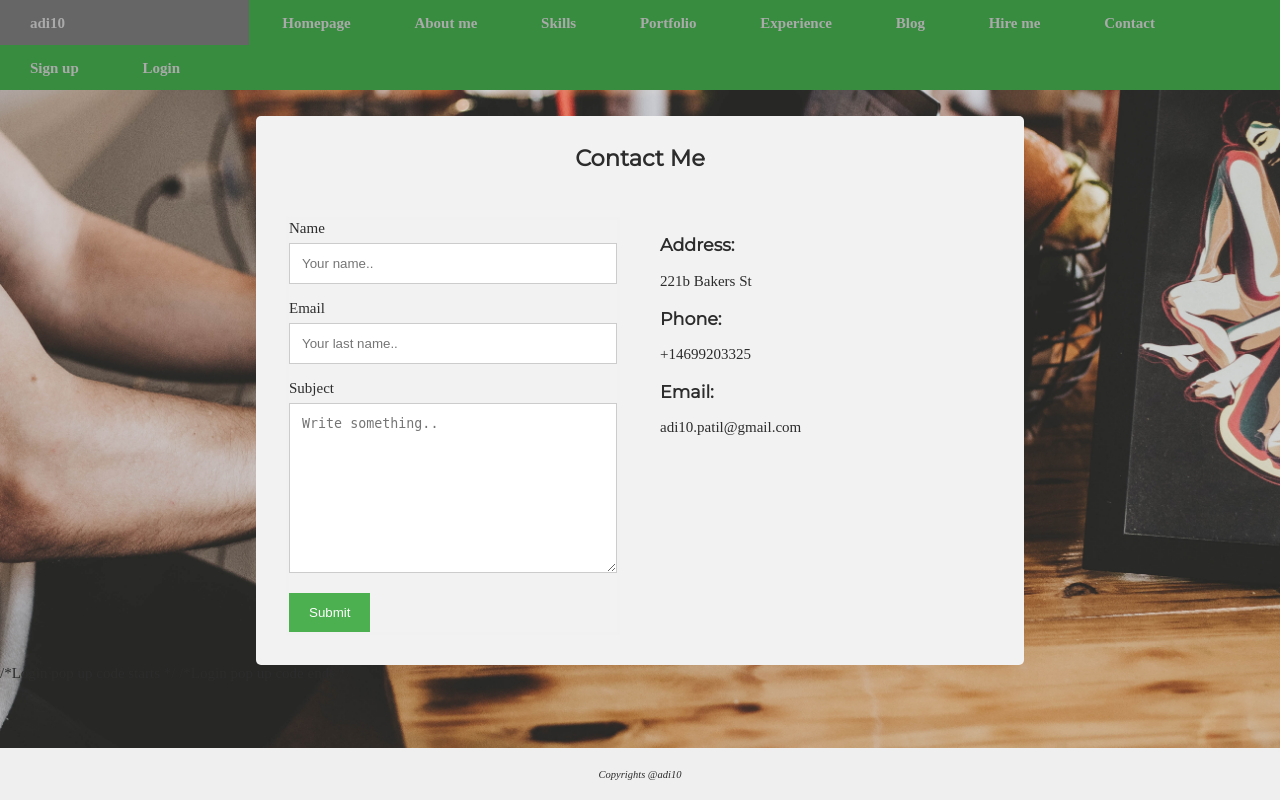
After one commit to aditpatil10/Portfolio, a PHP site: page /contact.html in a window 1280 px wide. The commit adds this page. Run offline with PHP 8.4, Linux system fonts and the light colour scheme.

Commit message:
Add [contact page]

```diff
--- /dev/null
+++ b/contact.html
@@ -0,0 +1,213 @@
+<!DOCTYPE html>
+<html lang="en">
+  <head>
+    <meta charset="UTF-8" />
+    <meta name="viewport" content="width=device-width, initial-scale=1.0" />
+    <meta http-equiv="X-UA-Compatible" content="ie=edge" />
+    <title>Contact me</title>
+    <link rel="stylesheet" href="css/portfolio.css" />
+    <link
+      href="https://fonts.googleapis.com/css?family=Montserrat&display=swap"
+      rel="stylesheet"
+    />
+    <link
+      rel="stylesheet"
+      href="https://cdnjs.cloudflare.com/ajax/libs/font-awesome/4.7.0/css/font-awesome.min.css"
+    />
+  </head>
+  <body class="home">
+    <nav>
+      <ul>
+        <li style="padding-right: 12%"><a href="#home">adi10</a></li>
+        <li><a href="#home">Homepage</a></li>
+        <li><a href="#news">About me</a></li>
+        <li><a href="#contact">Skills</a></li>
+        <li><a href="#contact">Portfolio</a></li>
+        <li><a href="#contact">Experience</a></li>
+        <li><a href="#contact">Blog</a></li>
+        <li><a href="#contact">Hire me</a></li>
+        <li><a href="#contact">Contact</a></li>
+        <li>
+          <a
+            href="#contact"
+            onclick="document.getElementById('id02').style.display='block'"
+            >Sign up</a
+          >
+        </li>
+        <li>
+          <a
+            href="#"
+            onclick="document.getElementById('id01').style.display='block'"
+            >Login</a
+          >
+        </li>
+      </ul>
+    </nav>
+
+    <div class="container">
+      <div style="text-align:center">
+        <h2><b>Contact Me</b></h2>
+      </div>
+      <div class="row">
+        <div class="column">
+          <form action="/action_page.php">
+            <label for="fname">Name</label>
+            <input
+              type="text"
+              id="fname"
+              name="firstname"
+              placeholder="Your name.."
+            />
+            <label for="CEmail">Email</label>
+            <input
+              type="text"
+              id="CEmail"
+              name="lastname"
+              placeholder="Your last name.."
+            />
+            <label for="subject">Subject</label>
+            <textarea
+              id="subject"
+              name="subject"
+              placeholder="Write something.."
+              style="height:170px"
+            ></textarea>
+            <input type="submit" value="Submit" />
+          </form>
+        </div>
+        <div class="column">
+          <h3>Address:</h3>
+          <p>221b Bakers St</p>
+          <h3>Phone:</h3>
+          <p>+14699203325</p>
+          <h3>Email:</h3>
+          <p>adi10.patil@gmail.com</p>
+        </div>
+      </div>
+    </div>
+
+    /*Login pop up code starts */
+
+    <!-- The Modal -->
+    <div id="id01" class="modal">
+      <span
+        onclick="document.getElementById('id01').style.display='none'"
+        class="close"
+        title="Close Modal"
+        >&times;</span
+      >
+
+      <!-- Modal Content -->
+      <form class="modal-content animate" action="/action_page.php">
+        <div style="padding: 2%">
+          <h1>Log in</h1>
+        </div>
+
+        <div class="container">
+          <label for="uname"><b>Username</b></label>
+          <input
+            type="text"
+            placeholder="Enter Username"
+            name="uname"
+            required
+          />
+
+          <label for="psw"><b>Password</b></label>
+          <input
+            type="password"
+            placeholder="Enter Password"
+            name="psw"
+            required
+          />
+
+          <button type="submit">Login</button>
+          <label>
+            <input type="checkbox" checked="checked" name="remember" /> Remember
+            me
+          </label>
+        </div>
+
+        <div class="container" style="background-color:#f1f1f1">
+          <button
+            type="button"
+            onclick="document.getElementById('id01').style.display='none'"
+            class="cancelbtn"
+          >
+            Cancel
+          </button>
+          <span class="psw">Forgot <a href="#">password?</a></span>
+        </div>
+      </form>
+    </div>
+
+    /*Login pop up code ends */
+
+    <!-- The Modal -->
+    <div id="id02" class="modal">
+      <span
+        onclick="document.getElementById('id02').style.display='none'"
+        class="close"
+        title="Close Modal"
+        >&times;</span
+      >
+
+      <!-- Modal Content -->
+      <form class="modal-content animate" action="/action_page.php">
+        <div style="padding: 2%">
+          <h1>Check in</h1>
+        </div>
+
+        <div class="container">
+          <label for="name"><b>Name</b></label>
+          <input type="text" placeholder="Enter name" name="name" required />
+
+          <label for="lname"><b>Last name</b></label>
+          <input
+            type="text"
+            placeholder="Enter Last name"
+            name="lname"
+            required
+          />
+          <label for="email"><b>Email</b></label>
+          <input type="text" placeholder="Enter Email" name="email" required />
+          <label for="usern"><b>Username</b></label>
+          <input
+            type="password"
+            placeholder="Enter Password"
+            name="usern"
+            required
+          />
+          <label for="pass"><b>Password</b></label>
+          <input
+            type="password"
+            placeholder="Enter Password"
+            name="pass"
+            required
+          />
+          <label for="rpass"><b>Repeat Password</b></label>
+          <input
+            type="password"
+            placeholder="Reenter Password"
+            name="rpass"
+            required
+          />
+
+          <button type="submit">Save</button>
+        </div>
+
+        <div class="container" style="background-color:#f1f1f1">
+          <button
+            type="button"
+            onclick="document.getElementById('id02').style.display='none'"
+            class="cancelbtn"
+          >
+            Cancel
+          </button>
+        </div>
+      </form>
+    </div>
+    <footer>
+      <p>Copyrights @adi10</p>
+    </footer>
+  </body>
+</html>
--- a/css/portfolio.css
+++ b/css/portfolio.css
@@ -330,16 +330,79 @@ span.psw {
 .html {
   width: 90%;
   background-color: #4caf50;
-} /* Green */
+}
 .css {
   width: 80%;
   background-color: #4caf50;
-} /* Blue */
+}
 .js {
   width: 65%;
   background-color: #4caf50;
-} /* Red */
+}
 .php {
   width: 60%;
   background-color: #4caf50;
-} /* Dark Grey */
+}
+
+/* Contact page */
+* {
+  box-sizing: border-box;
+}
+
+/* Style inputs */
+input[type="text"],
+select,
+textarea {
+  width: 100%;
+  padding: 12px;
+  border: 1px solid #ccc;
+  margin-top: 6px;
+  margin-bottom: 16px;
+  resize: vertical;
+}
+
+input[type="submit"] {
+  background-color: #4caf50;
+  color: white;
+  padding: 12px 20px;
+  border: none;
+  cursor: pointer;
+}
+
+input[type="submit"]:hover {
+  background-color: #45a049;
+}
+
+/* Style the container/contact section */
+.container {
+  border-radius: 5px;
+  background-color: #f2f2f2;
+  padding: 10px;
+  width: 60%;
+  margin-left: 20%;
+  margin-top: 2%;
+}
+
+/* Create two columns that float next to eachother */
+.column {
+  float: left;
+  width: 50%;
+  margin-top: 6px;
+  padding: 20px;
+}
+
+/* Clear floats after the columns */
+.row:after {
+  content: "";
+  display: table;
+  clear: both;
+}
+
+/* Responsive layout - when the screen is less than 600px wide, make the two columns stack on top of each other instead of next to each other */
+@media screen and (max-width: 600px) {
+  .column,
+  input[type="submit"] {
+    width: 100%;
+    margin-top: 0;
+  }
+}
```
